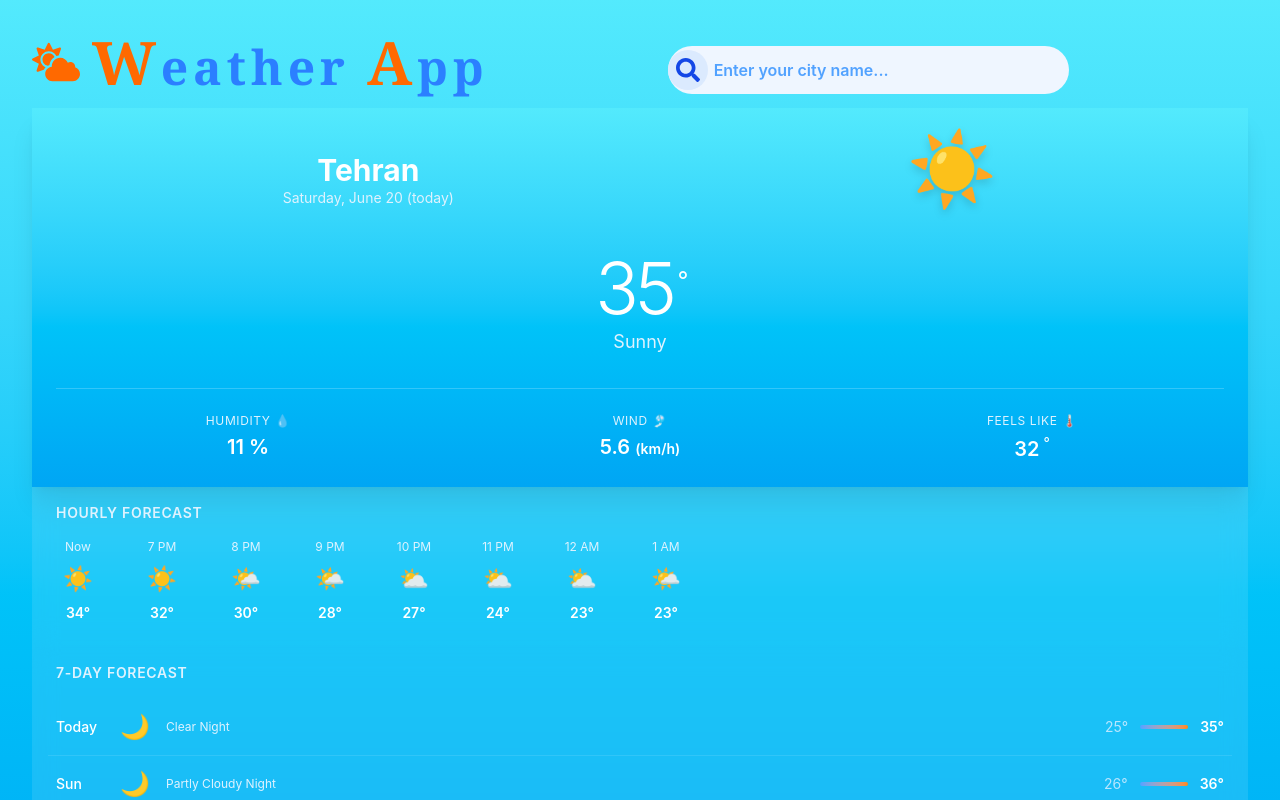
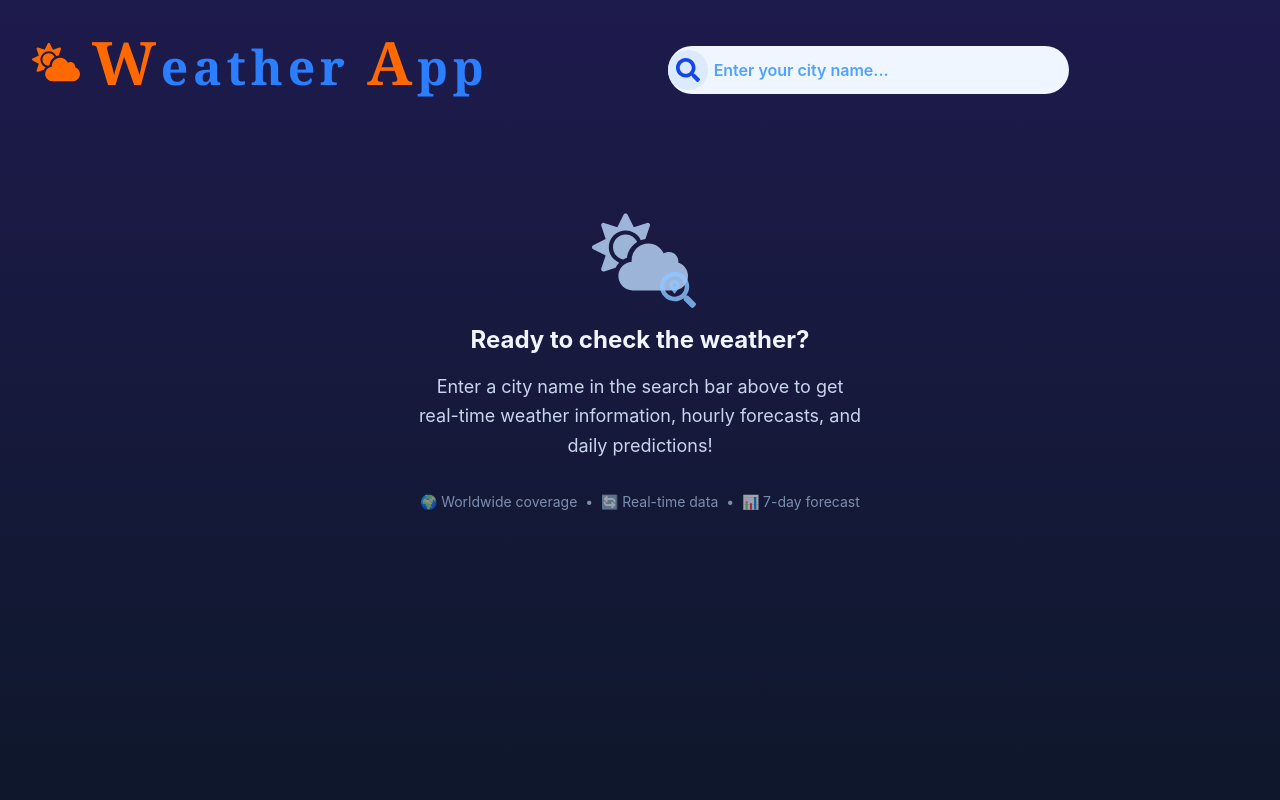
Before and after one commit to alire1992/weatherApp, a React (Vite) app: page / in a window 1280 px wide. Shown: the top 800 px of the page. Built offline with nearby package versions, Linux system fonts and the light colour scheme.

Commit message:
feat: fetching weather data with useWeather custom hook - add ErrorMessage component. - add loader component.

```diff
--- a/src/App.jsx
+++ b/src/App.jsx
@@ -1,59 +1,41 @@
 import { useState } from "react";
+
+import { useGeoLocation } from "./hooks/useGeoLocation";
+import { useWeather } from "./hooks/useWeather";
+
 import DailyForecast from "./components/DailyForecast";
 import Header from "./components/Header";
 import HourlyForecast from "./components/HourlyForecast";
 import SearchBar from "./components/SearchBar";
 import WeatherCard from "./components/WeatherCard";
-import { useGeoLocation } from "./hooks/useGeoLocation";
+import EmptyState from "./components/EmptyState";
+import Loader from "./components/Loader";
+import ErrorMessage from "./components/ErrorMessage";
 
 function App() {
   const [searchCity, setSearchCity] = useState("");
 
-  const { data } = useGeoLocation(searchCity);
+  const {
+    data: geoData = [],
+    isLoading: isGeoLoading,
+    error: geoError,
+  } = useGeoLocation(searchCity);
 
-  console.log(data?.at(0));
+  const { lat, lon, name: cityName } = geoData.at(0) || {};
 
-  // Fake data matching Open-Meteo structure
-  const currentWeather = {
-    cityName: "Tehran",
-    apparent_temperature: 31.5,
-    is_day: 1,
-    relative_humidity_2m: 11,
-    temperature_2m: 34.5,
-    time: "2026-06-20T18:45",
-    weather_code: 0,
-    wind_speed_10m: 5.6,
-  };
+  const {
+    data: weatherData,
+    isLoading: isWethLoading,
+    error: wethError,
+  } = useWeather(lat, lon);
 
-  const hourlyData = {
-    time: [
-      "2026-06-20T18:00",
-      "2026-06-20T19:00",
-      "2026-06-20T20:00",
-      "2026-06-20T21:00",
-      "2026-06-20T22:00",
-      "2026-06-20T23:00",
-      "2026-06-21T00:00",
-      "2026-06-21T01:00",
-    ],
-    temperature_2m: [34, 32, 30, 28, 27, 24, 23, 23],
-    weather_code: [0, 0, 1, 1, 2, 2, 2, 1],
-  };
+  const {
+    current: currentWeather,
+    hourly: hourlyData,
+    daily: dailyData,
+  } = weatherData || {};
 
-  const dailyData = {
-    time: [
-      "2026-06-20",
-      "2026-06-21",
-      "2026-06-22",
-      "2026-06-23",
-      "2026-06-24",
-    ],
-    weather_code: [0, 1, 2, 51, 61],
-    temperature_2m_max: [35, 36, 34, 30, 28],
-    temperature_2m_min: [25, 26, 24, 22, 20],
-  };
-
-  const isDay = Number(currentWeather.is_day) === 1;
+  const isDay = Number(currentWeather?.is_day) === 1;
 
   const background = isDay
     ? "bg-gradient-to-b from-cyan-300 to-sky-500"
@@ -68,9 +50,21 @@ function App() {
         <SearchBar onSearch={setSearchCity} />
       </header>
       <main>
-        <WeatherCard />
-        <HourlyForecast hourlyData={hourlyData} isDay={isDay} />
-        <DailyForecast dailyData={dailyData} />
+        {!searchCity && <EmptyState />}
+        {(isGeoLoading || isWethLoading) && <Loader />}
+        {(geoError || wethError) && <ErrorMessage />}
+
+        {searchCity && currentWeather && !geoError && !wethError && (
+          <>
+            <WeatherCard
+              currentWeather={currentWeather}
+              isDay={isDay}
+              cityName={cityName}
+            />
+            <HourlyForecast hourlyData={hourlyData} isDay={isDay} />
+            <DailyForecast dailyData={dailyData} />
+          </>
+        )}
       </main>
     </div>
   );
--- a/src/apiClient.js
+++ b/src/apiClient.js
@@ -1,9 +1,21 @@
 // https://api.open-meteo.com/v1/forecast?latitude=52.52&longitude=13.41&daily=weather_code,temperature_2m_max,temperature_2m_min,uv_index_max&hourly=temperature_2m,precipitation,wind_speed_120m,relative_humidity_2m&current=temperature_2m,is_day,rain,snowfall,showers,precipitation,relative_humidity_2m,apparent_temperature,cloud_cover,wind_speed_10m,weather_code&timezone=auto
+// https://nominatim.openstreetmap.org/search?q=London&format=json&limit=1
 export const BASE_URL_OPEN_METO = "https://api.open-meteo.com/v1/forecast?";
 export const OPTIONS =
   "&daily=weather_code,temperature_2m_max,temperature_2m_min,uv_index_max&hourly=temperature_2m,precipitation,wind_speed_120m,relative_humidity_2m&current=temperature_2m,is_day,rain,snowfall,showers,precipitation,relative_humidity_2m,apparent_temperature,cloud_cover,wind_speed_10m,weather_code&timezone=auto";
 
-// https://nominatim.openstreetmap.org/search?q=London&format=json&limit=1
+export const fetchWeather = async (lat, lon) => {
+  const res = await fetch(
+    `${BASE_URL_OPEN_METO}latitude=${lat}&longitude=${lon}${OPTIONS}`,
+  );
+
+  if (!res.ok)
+    throw new Error(`Failed to fetch weather: ${res.status} ${res.statusText}`);
+
+  const data = await res.json();
+
+  return data;
+};
 
 export const BASE_URL_OPEN_STREET = "https://nominatim.openstreetmap.org";
 
--- a/src/components/Button.jsx
+++ b/src/components/Button.jsx
@@ -7,6 +7,8 @@ function Button({ type = "primary", onClick, children, disabled = false }) {
       "text-white font-bold  px-2 py-1 bg-blue-500 outline-blue-500 outline-offset-2 hover:bg-blue-600",
     accent:
       "text-orange-500 outline-offset-2 font-semibold  px-2 py-1 bg-white border-2 border-orange-500 outline-orange-500 hover:bg-orange-500 hover:text-white",
+    error:
+      "text-white font-bold px-4 py-2 bg-red-500 outline-red-500 outline-offset-2 hover:bg-red-600",
   };
   const variantClass = variant[type] || variant.primary;
   const disabledClass = disabled ? "opacity-50 cursor-disabled" : "";
--- a/src/components/DailyForecast.jsx
+++ b/src/components/DailyForecast.jsx
@@ -8,8 +8,8 @@ function DailyForecast({ dailyData }) {
       </h3>
 
       <div className="divide-y divide-white/10">
-        {dailyData.time.map((day, index) => {
-          const weather = getWeatherByCode(dailyData.weather_code[index]);
+        {dailyData?.time.map((day, index) => {
+          const weather = getWeatherByCode(dailyData?.weather_code[index]);
 
           return (
             <div
@@ -32,11 +32,11 @@ function DailyForecast({ dailyData }) {
               {/* Min / Max Temps */}
               <div className="flex space-x-3 text-sm">
                 <span className="text-sky-200">
-                  {Math.round(dailyData.temperature_2m_min[index])}°
+                  {Math.round(dailyData?.temperature_2m_min[index])}°
                 </span>
                 <div className="w-12 h-1 rounded-full bg-gradient-to-r from-blue-400 to-orange-400 mt-2 hidden sm:block"></div>
                 <span className="font-semibold">
-                  {Math.round(dailyData.temperature_2m_max[index])}°
+                  {Math.round(dailyData?.temperature_2m_max[index])}°
                 </span>
               </div>
             </div>
--- /dev/null
+++ b/src/components/EmptyState.jsx
@@ -0,0 +1,28 @@
+import { FaCloudSun, FaSearchLocation } from "react-icons/fa";
+
+function EmptyState() {
+  return (
+    <div className="flex flex-col items-center justify-center p-12 my-12 text-center">
+      <div className="relative mb-6">
+        <FaCloudSun className="text-8xl text-blue-200/80" />
+        <FaSearchLocation className="text-4xl text-blue-300/80 absolute -bottom-2 -right-2" />
+      </div>
+      <h3 className="text-2xl font-bold text-blue-50 mb-4">
+        Ready to check the weather?
+      </h3>
+      <p className="text-blue-100/90 max-w-md text-lg leading-relaxed">
+        Enter a city name in the search bar above to get real-time weather
+        information, hourly forecasts, and daily predictions!
+      </p>
+      <div className="mt-8 flex gap-2 text-blue-200/60 text-sm">
+        <span>🌍 Worldwide coverage</span>
+        <span>•</span>
+        <span>🔄 Real-time data</span>
+        <span>•</span>
+        <span>📊 7-day forecast</span>
+      </div>
+    </div>
+  );
+}
+
+export default EmptyState;
--- /dev/null
+++ b/src/components/ErrorMessage.jsx
@@ -0,0 +1,25 @@
+import { FaExclamationTriangle } from "react-icons/fa";
+import Button from "./Button";
+
+function ErrorMessage({
+  message = "Failed to fetch data. Please try again.",
+  onRetry,
+}) {
+  return (
+    <div className="flex flex-col items-center justify-center p-8 my-8 bg-red-50/90 backdrop-blur-sm border-2 border-red-200 rounded-2xl shadow-lg max-w-md mx-auto">
+      <FaExclamationTriangle className="text-5xl text-red-500 mb-4" />
+      <h3 className="text-xl font-bold text-red-700 mb-2">
+        Oops! Something went wrong
+      </h3>
+      <p className="text-red-600 text-center mb-4">{message}</p>
+
+      {onRetry && (
+        <Button type="error" onClick={onRetry}>
+          Try Again
+        </Button>
+      )}
+    </div>
+  );
+}
+
+export default ErrorMessage;
--- a/src/components/HourlyForecast.jsx
+++ b/src/components/HourlyForecast.jsx
@@ -9,9 +9,9 @@ function HourlyForecast({ hourlyData, isDay }) {
 
       {/* Horizontal Scroll Container */}
       <div className="flex overflow-x-auto space-x-6 pb-2 scrollbar-none overflow-auto">
-        {hourlyData.time.map((time, index) => {
+        {hourlyData?.time.map((time, index) => {
           const weather = getWeatherByCode(
-            hourlyData.weather_code[index],
+            hourlyData?.precipitation[index],
             isDay,
           );
 
@@ -25,7 +25,7 @@ function HourlyForecast({ hourlyData, isDay }) {
               </p>
               <div className="text-2xl">{weather.icon}</div>
               <p className="text-sm font-semibold">
-                {Math.round(hourlyData.temperature_2m[index])}°
+                {Math.round(hourlyData?.temperature_2m[index])}°
               </p>
             </div>
           );
--- /dev/null
+++ b/src/components/Loader.jsx
@@ -0,0 +1,14 @@
+import { FaSpinner } from "react-icons/fa";
+
+function Loader({ message = "Loading..." }) {
+  return (
+    <div className="flex flex-col items-center justify-center p-8 my-8">
+      <FaSpinner className="text-5xl text-blue-400 animate-spin mb-4" />
+      <p className="text-blue-100 font-semibold text-lg animate-pulse">
+        {message}
+      </p>
+    </div>
+  );
+}
+
+export default Loader;
--- a/src/components/WeatherCard.jsx
+++ b/src/components/WeatherCard.jsx
@@ -1,38 +1,9 @@
-// import { useEffect } from "react";
-
 import { formatDate, getWeatherByCode } from "../utilites";
 
-function WeatherCard() {
-  //   useEffect(() => {
-  //     fetch(
-  //       "https://api.open-meteo.com/v1/forecast?latitude=35.72&longitude=51.33&daily=weather_code,temperature_2m_max,temperature_2m_min&hourly=temperature_2m,precipitation,wind_speed_120m,relative_humidity_2m&current=temperature_2m,is_day,rain,snowfall,showers,precipitation,relative_humidity_2m,apparent_temperature,cloud_cover,wind_speed_10m,weather_code&timezone=auto",
-  //     )
-  //       .then((res) => res.json())
-  //       .then((data) => console.log(data));
-  //   }, []);
+function WeatherCard({ currentWeather, isDay, cityName }) {
+  const date = formatDate(currentWeather?.time);
 
-  // fake data base of data  fetched 👆
-  const currentWeather = {
-    cityName: "Tehran", //figure out later
-    apparent_temperature: 31.5,
-    cloud_cover: 0,
-    interval: 900,
-    is_day: 1,
-    precipitation: 0,
-    rain: 0,
-    relative_humidity_2m: 11,
-    showers: 0,
-    snowfall: 0,
-    temperature_2m: 34.5,
-    time: "2026-06-20T18:45",
-    weather_code: 0,
-    wind_speed_10m: 5.6,
-  };
-
-  const date = formatDate(currentWeather.time);
-  const isDay = Number(currentWeather.is_day) === 1;
-
-  const weatherStatus = getWeatherByCode(currentWeather.weather_code, isDay);
+  const weatherStatus = getWeatherByCode(currentWeather?.weather_code, isDay);
 
   const background = isDay
     ? "bg-gradient-to-b from-cyan-300 to-sky-500"
@@ -46,9 +17,7 @@ function WeatherCard() {
           {weatherStatus.icon}
         </div>
         <div className="text-center">
-          <h2 className="text-3xl font-bold lg:order-1">
-            {currentWeather?.cityName}
-          </h2>
+          <h2 className="text-3xl font-bold lg:order-1">{cityName}</h2>
           <p className="text-sky-100 text-sm">{date} (today)</p>
         </div>
       </div>
--- /dev/null
+++ b/src/hooks/useWeather.js
@@ -0,0 +1,12 @@
+import { useQuery } from "@tanstack/react-query";
+import { fetchWeather } from "../apiClient";
+
+export function useWeather(lat, lon) {
+  const { data, isLoading, error } = useQuery({
+    queryKey: ["weather", lat, lon],
+    queryFn: () => fetchWeather(lat, lon),
+    enabled: !!lat,
+  });
+
+  return { data, isLoading, error };
+}
```
